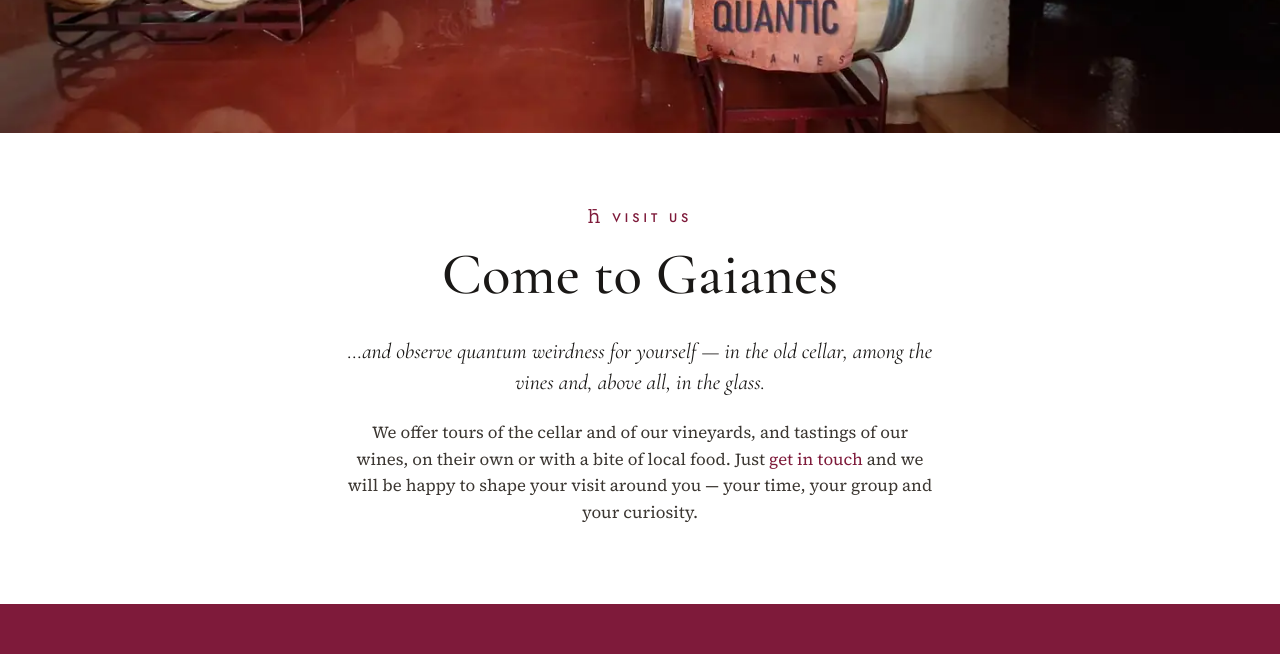
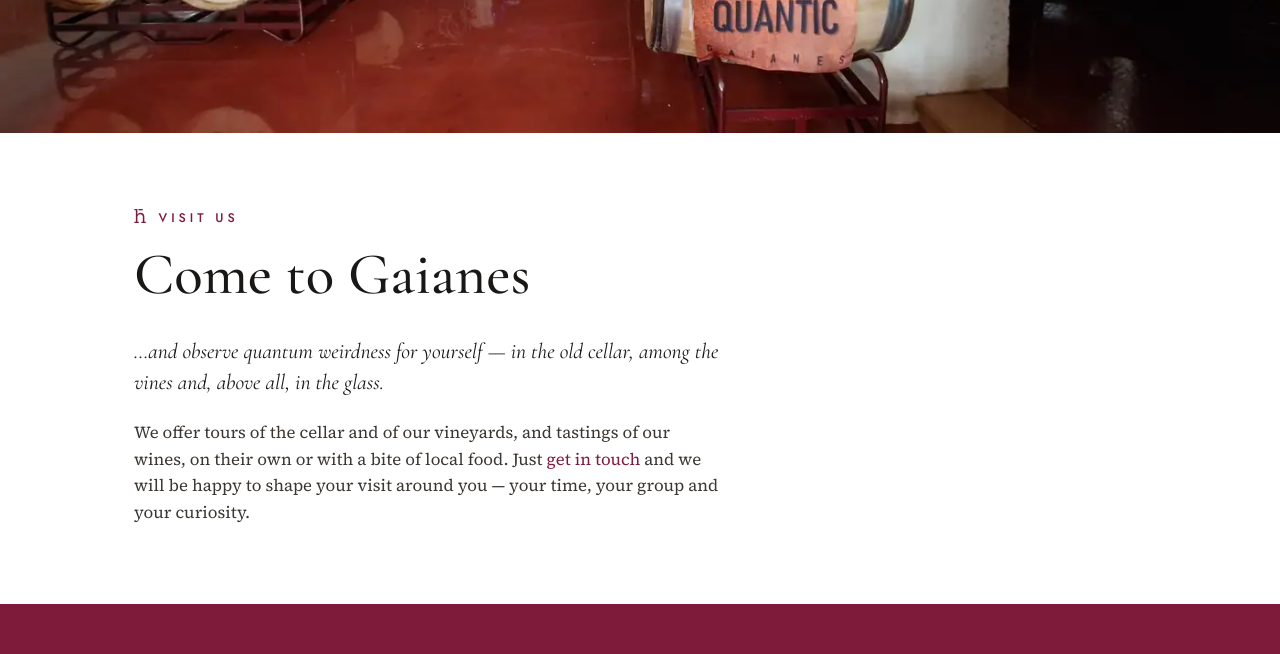
Before and after one commit to arturekert/cellerquantic, a plain HTML site: page index.html in a window 1280 px wide. Shown: the part 6220-6874 px from the top of the page. Drawn offline with nearby package versions, Linux system fonts and the light colour scheme.

Commit message:
Visit: left-align the text
Co-Authored-By: Claude Opus 5.5 <noreply@anthropic.com>
Claude-Session: https://claude.ai/code/session_016crXexfTsRXvAt12AP2cxN

```diff
--- a/index.html
+++ b/index.html
@@ -13,7 +13,7 @@
 <link rel="preconnect" href="https://fonts.gstatic.com" crossorigin>
 <link href="https://fonts.googleapis.com/css2?family=Cormorant+Garamond:ital,wght@0,500;1,400&family=Jost:wght@500&family=Source+Serif+4:ital@0;1&display=swap" rel="stylesheet">
 <link rel="preload" as="image" href="img/lead-1448.webp" imagesrcset="img/lead-800.webp 800w, img/lead-1448.webp 1448w" imagesizes="100vw" fetchpriority="high">
-<link rel="stylesheet" href="style.css?v=18">
+<link rel="stylesheet" href="style.css?v=19">
 </head>
 <body>
 
--- a/style.css
+++ b/style.css
@@ -134,9 +134,8 @@ svg.h{display:inline-block;width:.66em;height:.78em;vertical-align:baseline;over
 .visit{padding:0;background:var(--white)}
 .visit-img{margin:0}
 .visit-img img{width:100%;height:auto;aspect-ratio:2000/990;max-height:82vh;object-fit:cover;object-position:50% 60%}
-.visit-text{max-width:46rem;margin:0 auto;padding:clamp(48px,6vw,88px) var(--pad);text-align:center}
-.visit-text .visit-lede{margin-left:auto;margin-right:auto}
-.visit-text p:last-child{font-size:1.05rem;max-width:36em;margin:0 auto}
+.visit-text{max-width:var(--max);margin:0 auto;padding:clamp(48px,6vw,88px) var(--pad)}
+.visit-text p:last-child{font-size:1.05rem;max-width:36em;margin:0}
 .visit-lede{font:italic 400 1.35rem/1.45 var(--display);color:var(--ink);max-width:28em}
 
 /* news */
@@ -172,7 +171,6 @@ svg.h{display:inline-block;width:.66em;height:.78em;vertical-align:baseline;over
   .grid3{grid-template-columns:1fr;max-width:460px;margin-left:auto;margin-right:auto}
   .wine img{height:340px}
   .grid4{grid-template-columns:1fr 1fr}
-  .visit-text{text-align:left}
   .band-right{align-items:flex-start}
 }
 @media (max-width:560px){
```
Also changed, not shown: invinoveritas.html (+1 -1 lines), news.html (+1 -1 lines).
